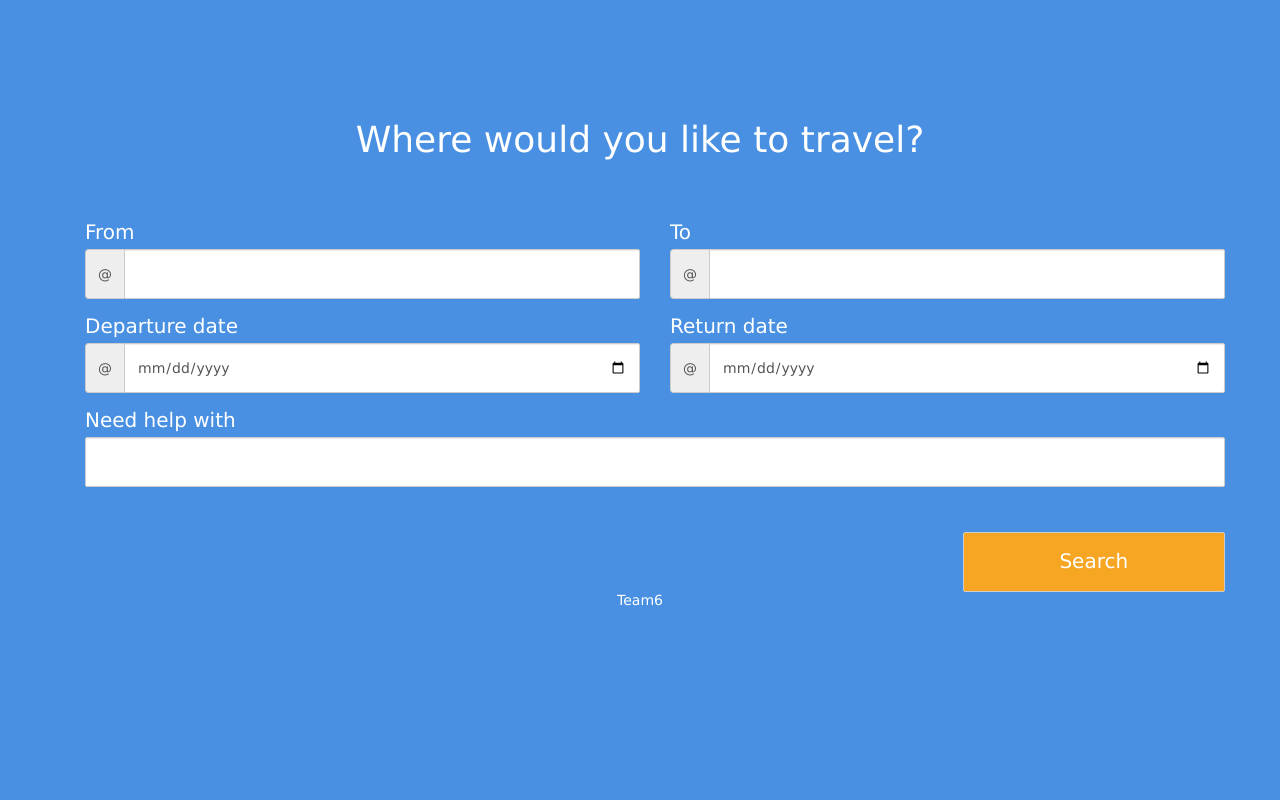
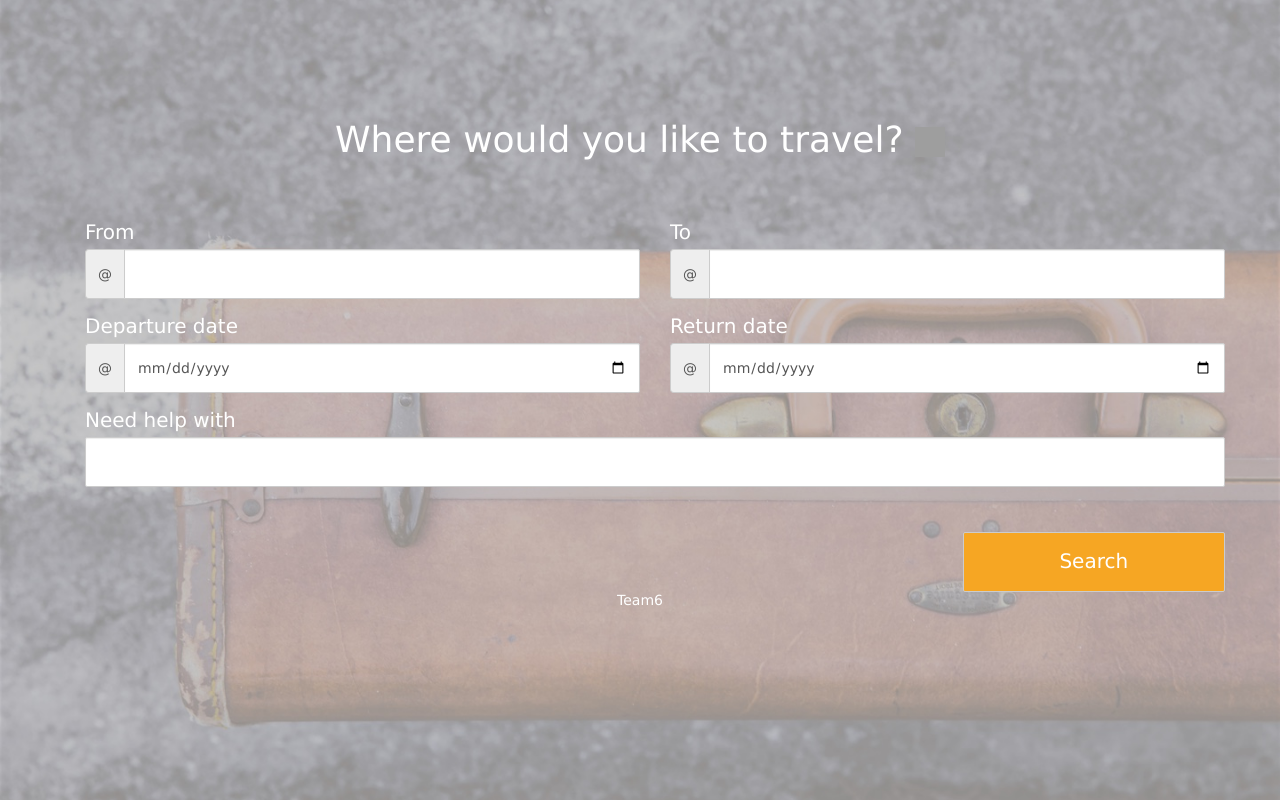
Before and after one commit to AdamChojnowski/travbuddy, a Flask app: page / in a window 1280 px wide. Run offline with Flask 2, Linux system fonts and the light colour scheme; some libraries are stand-ins or nearby versions; grey boxes are pictures that could not be loaded.

Commit message:
tooltip z miganiem

```diff
--- a/travbuddy/static/css/style.css
+++ b/travbuddy/static/css/style.css
@@ -1,5 +1,9 @@
 body {
-  background-color: #4990E2;
+  background: url('/static/background_image.jpg') no-repeat center center fixed;
+  -webkit-background-size: cover;
+  -moz-background-size: cover;
+  -o-background-size: cover;
+  background-size: cover;
 
     padding: 50px;
   font: 14px "Lucida Grande", Helvetica, Arial, sans-serif;
@@ -33,3 +37,13 @@ a {
 footer {
     text-align: center;
 }
+
+
+.tooltip-inner {
+    background: none;
+
+}
+
+img.signTooltip {
+    width: 30px; height: 30px;
+}
--- /dev/null
+++ b/travbuddy/static/js/signTooltip.js
@@ -0,0 +1,3 @@
+$(function () {
+    $('[data-toggle="tooltip"]').tooltip();
+});
--- a/travbuddy/templates/base.html
+++ b/travbuddy/templates/base.html
@@ -18,5 +18,7 @@
 <script src="https://ajax.googleapis.com/ajax/libs/jquery/1.12.4/jquery.min.js"></script>
 <script src="https://npmcdn.com/tether@1.2.4/dist/js/tether.min.js"></script>
 <script src="https://npmcdn.com/bootstrap@4.0.0-alpha.5/dist/js/bootstrap.min.js"></script>
+<script src="{{ url_for('static', filename='js/signTooltip.js') }}"></script>
+
 </body>
 </html>
--- a/travbuddy/templates/main_filter.html
+++ b/travbuddy/templates/main_filter.html
@@ -5,10 +5,18 @@
     <link rel="stylesheet" href="{{ url_for('static', filename='css/main_filter.css') }}">
 {% endblock %}
 {% block content %}
-<div class="container", style="background: {{ url_for('static', filename='background_image.jpg') }}">
+<div class="container">
     <div class="row">
         <div class="col-xs-12">
-            <h1>Where would you like to travel?</h1>
+            <h1>Where would you like to travel?
+                <img src="https://upload.wikimedia.org/wikipedia/commons/thumb/a/ad/Pictograms-nps-accessibility-sign_language_interpretation-2.svg/256px-Pictograms-nps-accessibility-sign_language_interpretation-2.svg.png"
+                     data-toggle="tooltip"
+                     data-placement="right"
+                     data-html="true"
+                     class="signTooltip"
+                     title="<div><video preload='auto'
+                     autoplay src='{{ url_for('static', filename='translate.ogv') }}'></video></div>"/>
+            </h1>
         </div>
     </div>
     <form onsubmit="return false;">
```
